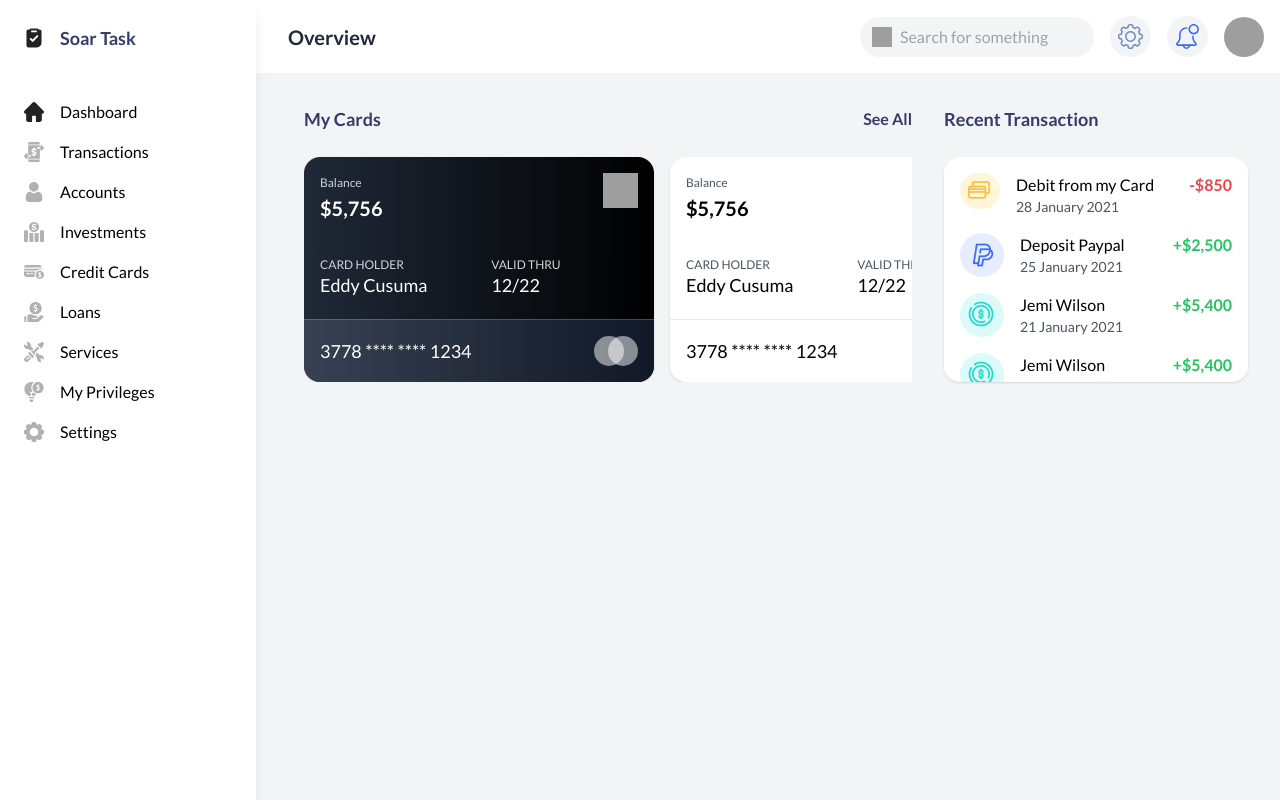
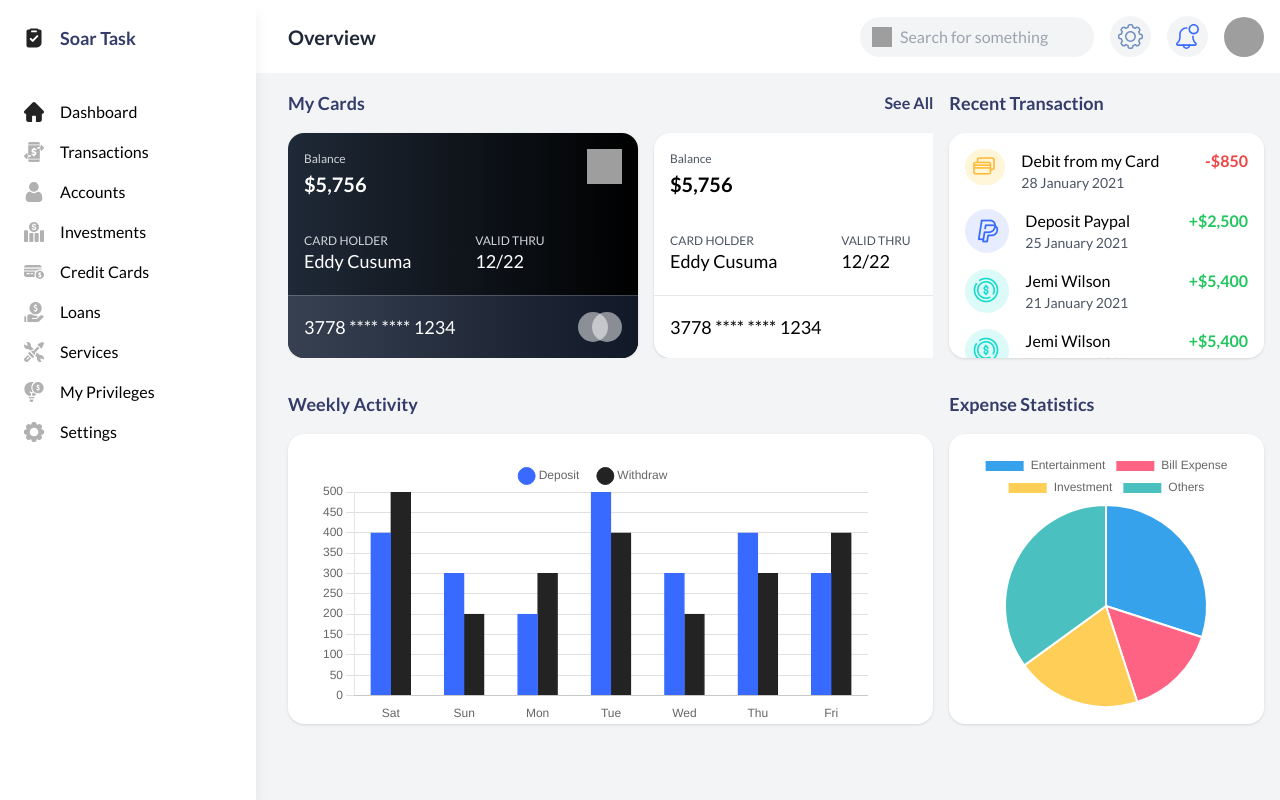
Before and after one commit to rkganeshan/soar-fin-db, a React (Vite) app: page / in a window 1280 px wide. Built offline with nearby package versions, Linux system fonts and the light colour scheme; grey boxes are pictures that could not be loaded.

Commit message:
Implemented Weekly Activity and Expenses Statistics and added Charts

```diff
--- a/package.json
+++ b/package.json
@@ -12,7 +12,9 @@
   },
   "dependencies": {
     "@svgr/webpack": "^8.1.0",
+    "chart.js": "^4.4.7",
     "react": "^18.3.1",
+    "react-chartjs-2": "^5.2.0",
     "react-dom": "^18.3.1",
     "react-router-dom": "^7.1.1"
   },
--- a/src/features/dashboard/Dashboard.scss
+++ b/src/features/dashboard/Dashboard.scss
@@ -10,7 +10,8 @@
   }
 }
 
-.my-cards-section, .recent-transactions-section {
+.my-cards-section,
+.recent-transactions-section {
   flex-grow: 1;
   display: flex;
   flex-direction: column;
@@ -19,9 +20,8 @@
 .my-cards-section {
   margin-bottom: 2rem;
 
-  @media (min-width: 1024px) {
+  @media (min-width: 1025px) {
     margin-bottom: 0;
-    margin-right: 1rem;
   }
 }
 
@@ -29,3 +29,21 @@
   display: flex;
   flex-direction: column;
 }
+
+@media (min-width: 768px) and (max-width: 1024px) {
+  .dashboard-container {
+    .grid,
+    .grid-cols-1 {
+      all: unset;
+    }
+    .activity-expenses > * {
+      margin-top: 2rem;
+    }
+  }
+}
+.weekly-activity-section,
+.expense-statistics-section {
+  flex-grow: 1;
+  display: flex;
+  flex-direction: column;
+}
--- /dev/null
+++ b/src/features/dashboard/expense_statistics/index.tsx
@@ -0,0 +1,42 @@
+import React from "react";
+import { Pie } from "react-chartjs-2";
+import "../../../utils/chartSetup";
+
+const ExpenseStatistics: React.FC = () => {
+  const data = {
+    labels: ["Entertainment", "Bill Expense", "Investment", "Others"],
+    datasets: [
+      {
+        data: [30, 15, 20, 35],
+        backgroundColor: ["#36A2EB", "#FF6384", "#FFCE56", "#4BC0C0"],
+      },
+    ],
+  };
+
+  const options = {
+    responsive: true,
+    maintainAspectRatio: false,
+  };
+
+  return (
+    <div className="expense-statistics">
+      <h2 className="text-lg font-semibold mb-4" style={{ color: "#343C6A" }}>
+        Expense Statistics
+      </h2>
+      <div
+        className="bg-white rounded-2xl shadow"
+        style={{
+          paddingLeft: "15px",
+          paddingRight: "15px",
+          paddingTop: "16px",
+          paddingBottom: "16px",
+          height: "290px",
+        }}
+      >
+        <Pie data={data} options={options} />
+      </div>
+    </div>
+  );
+};
+
+export default ExpenseStatistics;
--- a/src/features/dashboard/index.tsx
+++ b/src/features/dashboard/index.tsx
@@ -1,6 +1,8 @@
 import { useEffect, useRef } from "react";
 import MyCards from "./my_cards";
 import RecentTransactions from "./recent_transactions";
+import WeeklyActivity from "./weekly_activity";
+import ExpenseStatistics from "./expense_statistics";
 import "./Dashboard.scss";
 
 const Dashboard: React.FC = () => {
@@ -24,8 +26,8 @@ const Dashboard: React.FC = () => {
   }, []);
 
   return (
-    <div className="dashboard-container p-4 bg-gray-100 h-full">
-      <div className="grid grid-cols-1 lg:grid-cols-3 gap-4 h-full">
+    <div className="dashboard-container bg-gray-100 h-full flex flex-col">
+      <div className="my-cards-transactions grid grid-cols-1 lg:grid-cols-3 gap-4">
         <div className="my-cards-section md:col-span-2">
           <MyCards ref={myCardsRef} />
         </div>
@@ -33,6 +35,14 @@ const Dashboard: React.FC = () => {
           <RecentTransactions ref={recentTransactionsRef} />
         </div>
       </div>
+      <div className="activity-expenses grid grid-cols-1 lg:grid-cols-3 gap-4 mt-4 md:mt-8">
+        <div className="weekly-activity-section md:col-span-2">
+          <WeeklyActivity />
+        </div>
+        <div className="expense-statistics-section">
+          <ExpenseStatistics />
+        </div>
+      </div>
     </div>
   );
 };
--- a/src/features/dashboard/my_cards/index.tsx
+++ b/src/features/dashboard/my_cards/index.tsx
@@ -91,7 +91,7 @@ const MyCards = forwardRef<HTMLElement>((_, ref) => {
 
   return (
     <div className="my-cards">
-      <div className="flex justify-between items-center mb-4">
+      <div className="flex justify-between items-center mb-2">
         <h2 className="text-lg font-semibold" style={{ color: "#343C6A" }}>
           My Cards
         </h2>
--- a/src/features/dashboard/recent_transactions/index.tsx
+++ b/src/features/dashboard/recent_transactions/index.tsx
@@ -47,7 +47,7 @@ const RecentTransactions = forwardRef<HTMLElement>((_, ref) => {
 
   return (
     <div className="recent-transactions h-full">
-      <h2 className="text-lg font-semibold mb-4" style={{ color: "#343C6A" }}>
+      <h2 className="text-lg font-semibold mb-2" style={{ color: "#343C6A" }}>
         Recent Transaction
       </h2>
       <div className="transactions-container flex-grow pt-2">
--- /dev/null
+++ b/src/features/dashboard/weekly_activity/WeeklyActivity.scss
@@ -0,0 +1,4 @@
+.chart-container {
+  position: relative;
+  height: 290px;
+}
--- /dev/null
+++ b/src/features/dashboard/weekly_activity/index.tsx
@@ -0,0 +1,83 @@
+import React, { useRef, useEffect } from "react";
+import { Bar } from "react-chartjs-2";
+import ChartJS from "chart.js/auto";
+import "../../../utils/chartSetup";
+import "./WeeklyActivity.scss";
+
+const WeeklyActivity: React.FC = () => {
+  const chartRef = useRef<ChartJS<"bar">>(null);
+
+  useEffect(() => {
+    return () => {
+      if (chartRef.current) {
+        chartRef.current.destroy();
+      }
+    };
+  }, []);
+
+  const data = {
+    labels: ["Sat", "Sun", "Mon", "Tue", "Wed", "Thu", "Fri"],
+    datasets: [
+      {
+        label: "Deposit",
+        data: [400, 300, 200, 500, 300, 400, 300],
+        backgroundColor: "#396AFF",
+        borderColor: "#396AFF",
+        borderWidth: 1,
+        barThickness: 20,
+      },
+      {
+        label: "Withdraw",
+        data: [500, 200, 300, 400, 200, 300, 400],
+        backgroundColor: "#232323",
+        borderColor: "#232323",
+        borderWidth: 1,
+        barThickness: 20,
+      },
+    ],
+  };
+
+  const options = {
+    responsive: true,
+    maintainAspectRatio: true,
+    aspectRatio: 2,
+    scales: {
+      x: {
+        grid: {
+          display: false,
+        },
+      },
+      y: {
+        beginAtZero: true,
+        grid: {
+          display: true,
+          color: "#e0e0e0",
+        },
+      },
+    },
+    plugins: {
+      legend: {
+        display: true,
+        position: "top" as const,
+        labels: {
+          usePointStyle: true,
+          pointStyle: "square",
+          padding: 20,
+        },
+      },
+    },
+  };
+
+  return (
+    <div className="weekly-activity">
+      <h2 className="text-lg font-semibold mb-4" style={{ color: "#343C6A" }}>
+        Weekly Activity
+      </h2>
+      <div className="chart-container bg-white rounded-2xl shadow px-8 pt-4">
+        <Bar data={data} options={options} ref={chartRef} />
+      </div>
+    </div>
+  );
+};
+
+export default WeeklyActivity;
--- /dev/null
+++ b/src/utils/chartSetup.ts
@@ -0,0 +1,20 @@
+import {
+  Chart as ChartJS,
+  CategoryScale,
+  LinearScale,
+  BarElement,
+  Title,
+  Tooltip,
+  Legend,
+  ArcElement,
+} from "chart.js";
+
+ChartJS.register(
+  CategoryScale,
+  LinearScale,
+  BarElement,
+  Title,
+  Tooltip,
+  Legend,
+  ArcElement
+);
```
Also changed, not shown: 1 other file (tests, documents, lock files or other folders).
